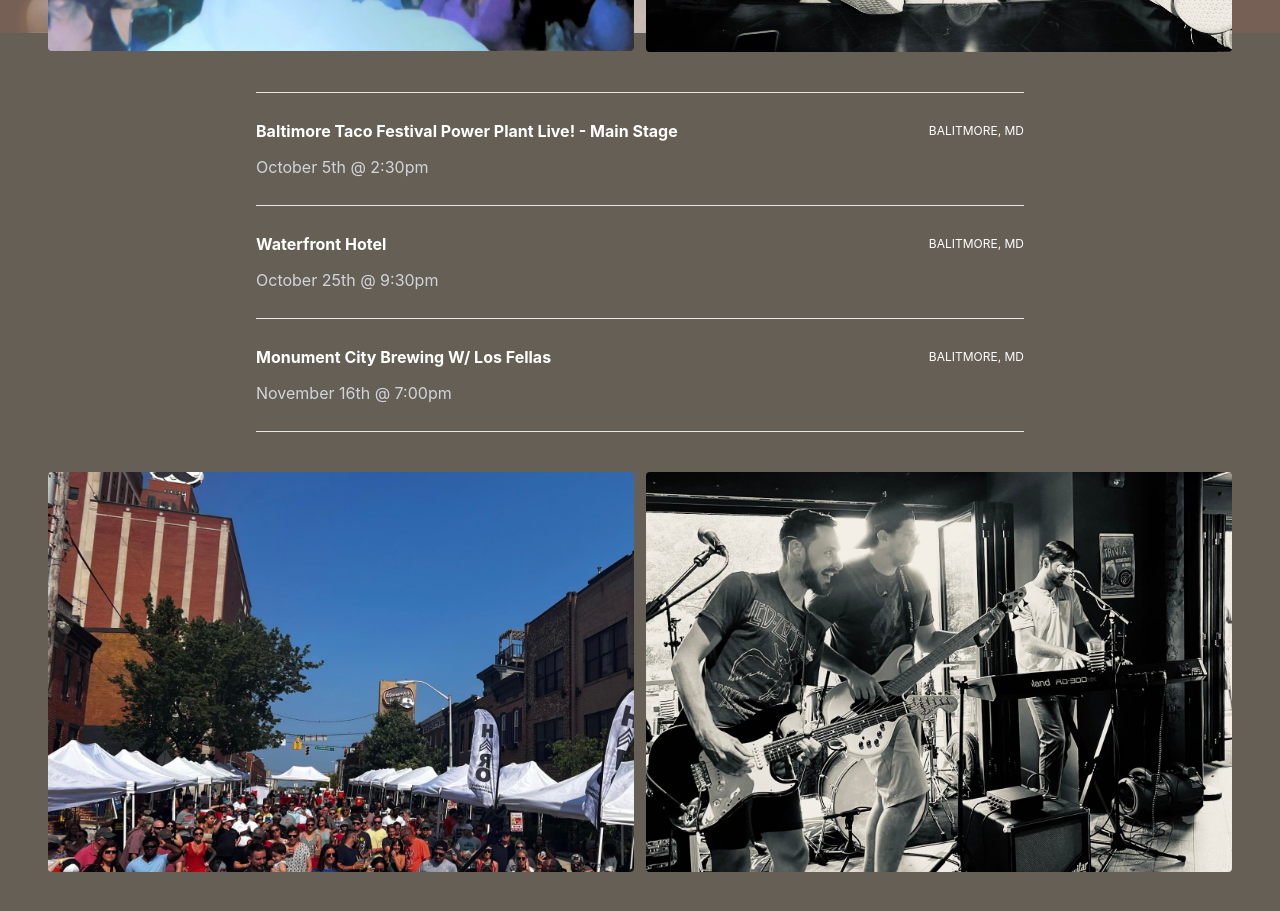
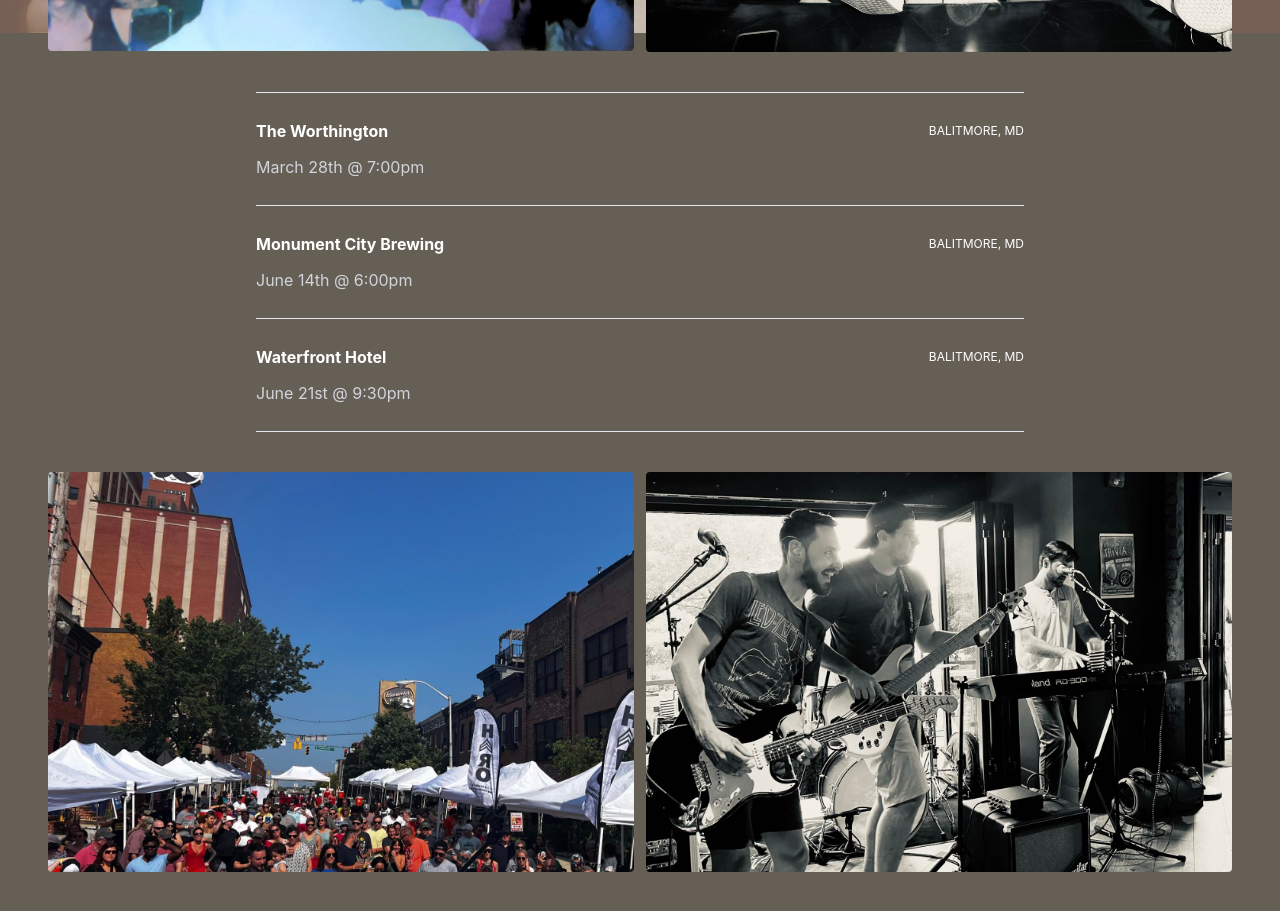
Before and after one commit to jshenk/fourcardset, a React (Create React App) app: page /events in a window 1280 px wide. Shown: the part 820-1731 px from the top of the page. Built offline with nearby package versions, Linux system fonts and the light colour scheme.

Commit message:
Update events.js

```diff
--- a/src/data/events.js
+++ b/src/data/events.js
@@ -1,23 +1,23 @@
 export const cards = [
   {
-    name: 'Baltimore Taco Festival Power Plant Live! - Main Stage',
+    name: 'The Worthington',
     location: 'Balitmore, MD',
-    date: '2024-10-05T14:30:00',
-    link: 'https://maps.app.goo.gl/1YDd6yD4wrV7bL8Z7',
+    date: '2025-03-28T19:00:00',
+    link: 'https://maps.app.goo.gl/yrGv1dk3YVZuEh6U6',
     id: 1,
   },
+{
+    name: 'Monument City Brewing',
+    location: 'Balitmore, MD',
+    date: '2025-06-14T18:00:00',
+    link: 'https://maps.app.goo.gl/HhZZYSpCfqZw3rsVA',
+    id: 2,
+},
   {
     name: 'Waterfront Hotel',
     location: 'Balitmore, MD',
-    date: '2024-10-25T21:30:00',
+    date: '2025-06-21T21:30:00',
     link: 'https://maps.app.goo.gl/4P2Bvgi5fREt5PSE8',
-    id: 2,
-  },
-  {
-    name: 'Monument City Brewing W/ Los Fellas',
-    location: 'Balitmore, MD',
-    date: '2024-11-16T19:00:00',
-    link: 'https://maps.app.goo.gl/HhZZYSpCfqZw3rsVA',
     id: 3,
   },
 ];
```
